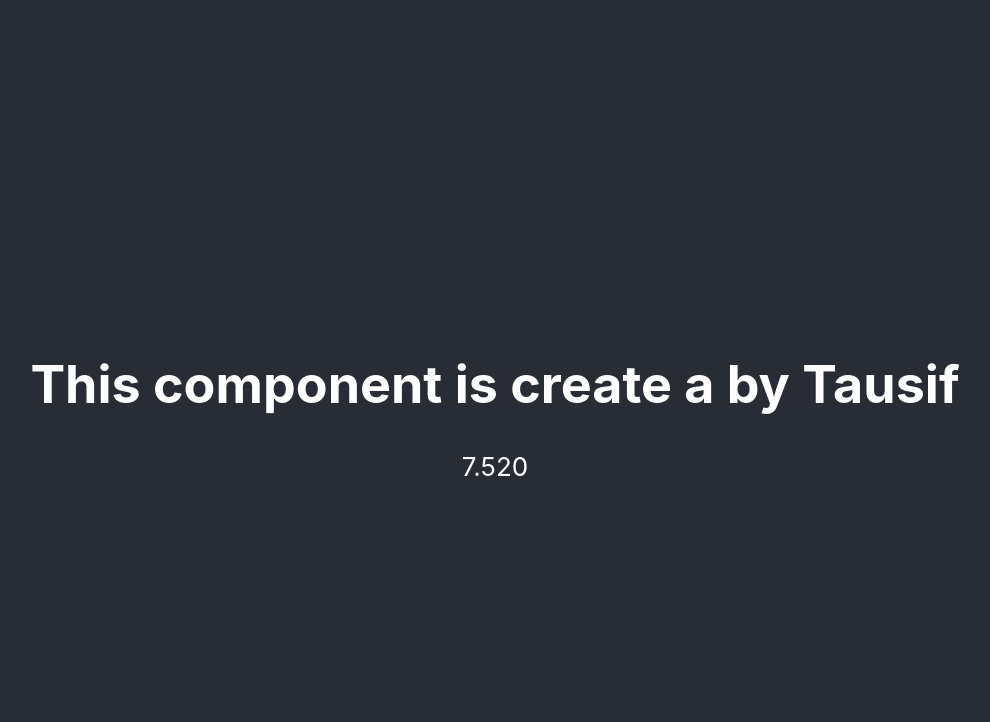
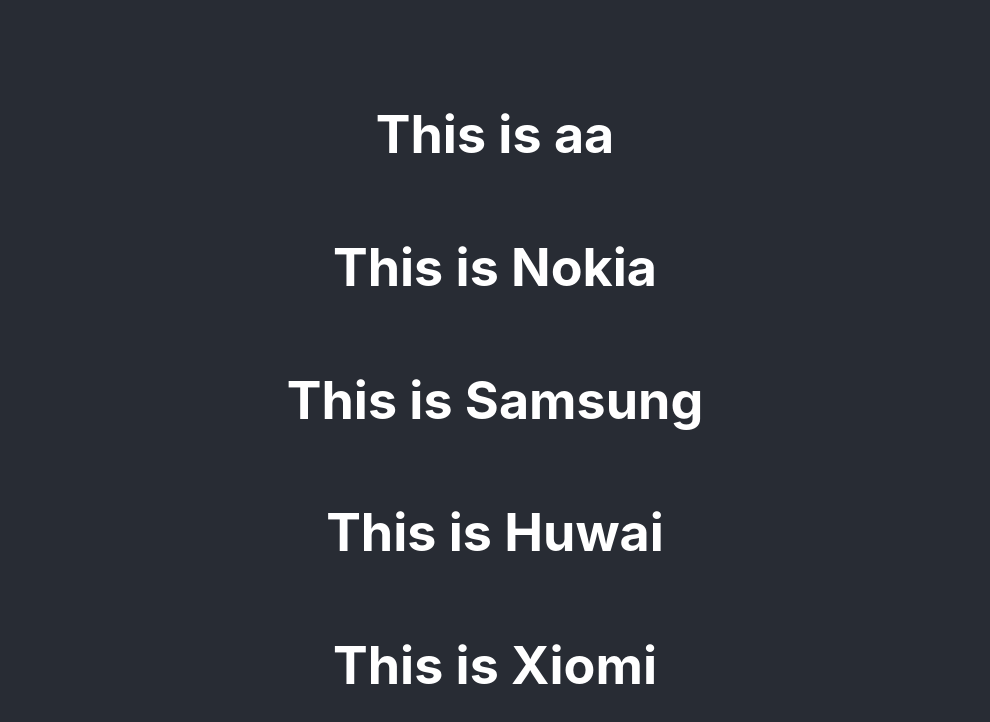
Before and after one commit to Bahlul19/react-xploser, a React (Create React App) app: page / in a window 1280 px wide. Shown: the top 722 px of the page, without its empty margins (145-1135 px from the left). Built offline with nearby package versions, Linux system fonts and the light colour scheme.

Commit message:
Implemented the props method into project

```diff
--- a/src/App.js
+++ b/src/App.js
@@ -4,14 +4,19 @@ import './App.css';
 import Hello from './components/Hello';
 import Calculation from './components/Calculation';
 import Learning from './components/ClassComponent';
+import Testing from './components/Testing';
 
 function App() {
   return (
     <div className="App">
       <header className="App-header">
-        <Hello/>
-        <Calculation/>
-        <Learning/>
+        {/* <Hello/>
+        <Calculation/> */}
+        <Testing name ="aa"/>
+        <Testing name ="Nokia"/>
+        <Testing name ="Samsung"/>
+        <Testing name ="Huwai"/>
+        <Testing name ="Xiomi"/>
       </header>
     </div>
   );
--- a/src/components/ClassComponent.js
+++ b/src/components/ClassComponent.js
@@ -10,7 +10,6 @@ class Learning extends Component
     }
 }
 
-
 var a = 4;
 var b = 5;
 
--- a/src/components/Hello.js
+++ b/src/components/Hello.js
@@ -1,8 +1,8 @@
 import React from 'react';
 
-function Hello()
+function Hello(props)
 {
-    return <h1>This component is create a by Tausif </h1>
+    return <h1>This is { props.name } </h1>
 }
 
 export default Hello;
--- /dev/null
+++ b/src/components/Testing.js
@@ -0,0 +1,15 @@
+import React, { Component } from 'react';
+
+class Testing extends Component
+{
+    constructor(props)
+    {
+        super(props);
+    }
+    render()
+    {
+        return <h1>This is {this.props.name}</h1>
+    }
+}
+
+export default Testing;
```
